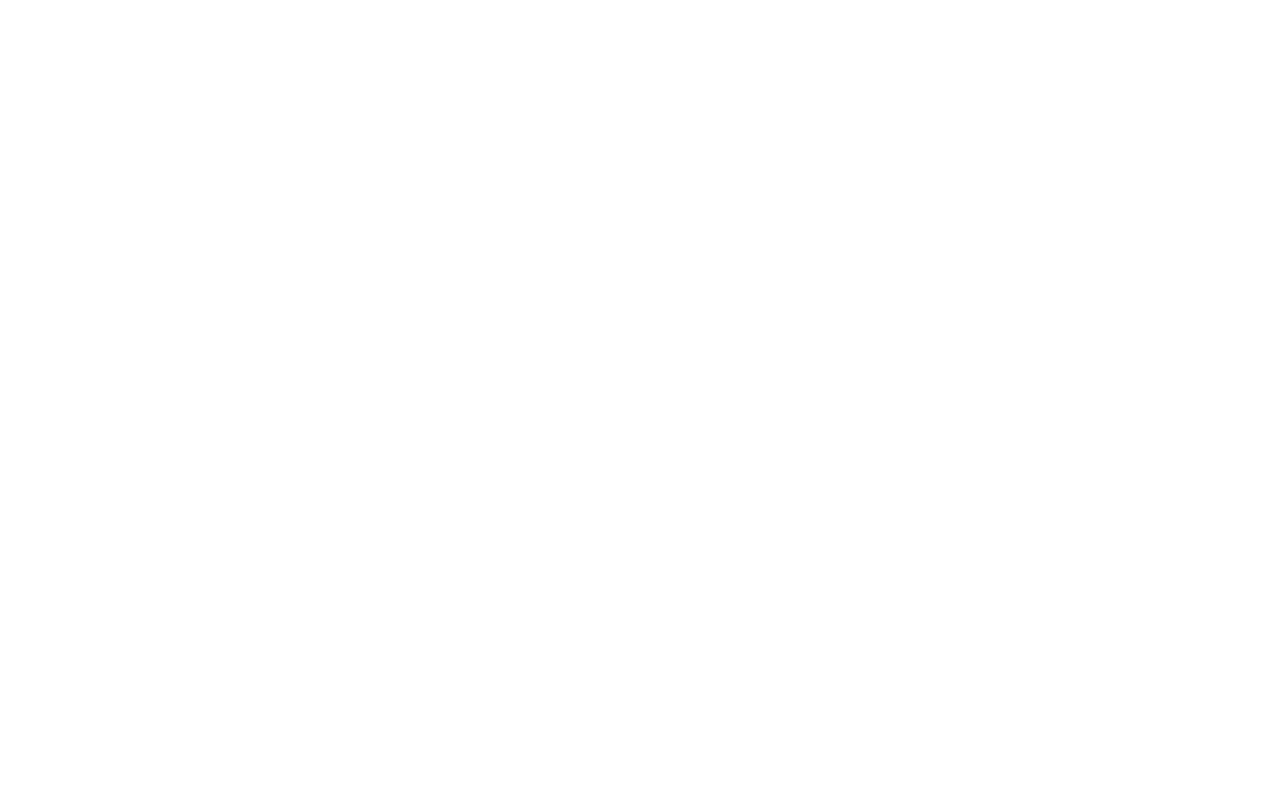
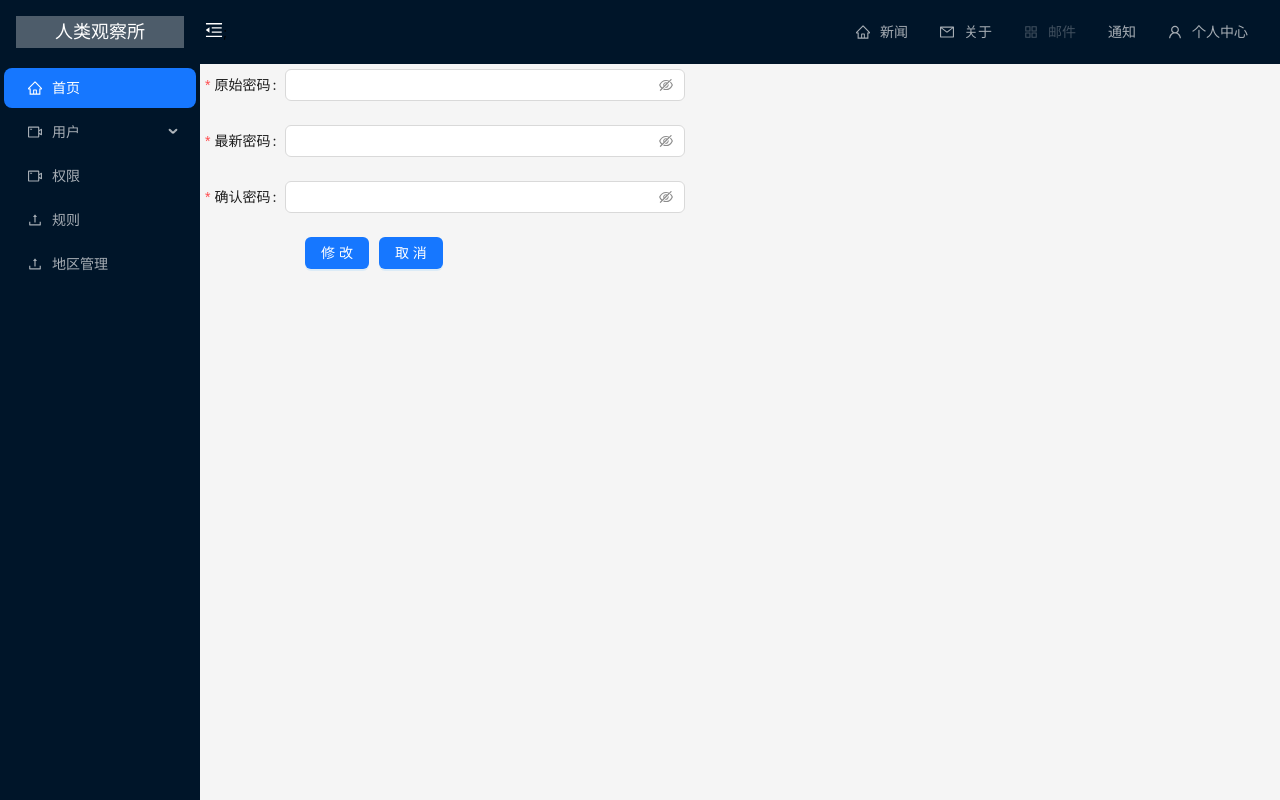
Before and after one commit to dalxy/dy_react_ts_webpack, a React app: page /layout/updatePwd in a window 1280 px wide. Before the commit this address had no page. Built offline with nearby package versions, Linux system fonts and the light colour scheme.

Commit message:
fix: 修改密码

```diff
--- a/src/index.tsx
+++ b/src/index.tsx
@@ -1,10 +1,16 @@
 import React from 'react';
 import ReactDOM from 'react-dom/client';
+import store from '@/redux/index'
+import { Provider } from 'react-redux';
 import App from './router/index'
 import 'antd/dist/reset.css';
 import '@/assets/common.less'
 
-const root = ReactDOM.createRoot(document.getElementById('root') as HTMLElement);
+const root = ReactDOM.createRoot(
+  document.getElementById('root') as HTMLElement
+);
 root.render(
-  <App />
+  <Provider store = { store }>
+    <App />
+  </Provider>
 );
--- a/src/router/index.tsx
+++ b/src/router/index.tsx
@@ -1,10 +1,12 @@
-import React, { Suspense, lazy } from 'react';
+import React, { Suspense, lazy, useEffect } from 'react';
 import { BrowserRouter as Router, Routes, Route } from 'react-router-dom';
 // 导入提供器组件
-import { Provider } from 'react-redux';
+import { useDispatch } from 'react-redux';
+
 // 导入store
-import store from '@/redux/index'
+import { adminSlice } from '@/redux/index'
 import { Redirect } from '@/hook/Redirect';
+import { $GetUser } from "@/utils/api/userManagerApi";
 
 const Register = lazy(() => import('@/views/Register'));
 const Login = lazy(() => import('@/views/Login'));
@@ -16,9 +18,25 @@
 const UserTable = lazy(() => import('@/views/UserTable'));
 const Authority = lazy(() => import('@/views/Authority'));
 const UserInfo = lazy(() => import('@/views/UserInfo'));
+const UpdatePwd = lazy(() => import('@/views/UpdatePwd'));
 
-const App = () => (
-  <Provider store = { store }>
+const App: React.FC = () => {
+  const dispatch = useDispatch()
+  const  { setAdmin } = adminSlice.actions
+  useEffect(()=>{
+    // 判断是否是登录状态
+    console.log(sessionStorage.getItem('userId'));
+    if(sessionStorage.getItem('userId')){
+      // 获取登录账号
+      let userId = sessionStorage.getItem('userId')
+      console.log(userId);
+      $GetUser({userid: userId}).then(res=>{
+        console.log(res);
+        dispatch(setAdmin(res.data.userList[0]))
+      })
+    }
+  },[])
+  return(
       <Router>
         <Suspense fallback={<div>Loading。。。</div>}>
           <Routes>
@@ -32,12 +50,12 @@
               <Route path="authority" element={<Authority />} />
               <Route path="rule" element={<Rule />} />
               <Route path="userInfo" element={<UserInfo />} />
+              <Route path="updatePwd" element={<UpdatePwd />} />
             </Route>
             <Route path="/" element={<Redirect to='/login' replace />} />
           </Routes>
         </Suspense>
       </Router>
-  </Provider>
   );
-
+}
 export default App;
--- a/src/typing/rootState.ts
+++ b/src/typing/rootState.ts
@@ -5,4 +5,5 @@
     photo: string;
     mobile: number;
     authorityId: number;
+    authorityName: string;
 }
--- a/src/utils/api/userManagerApi.ts
+++ b/src/utils/api/userManagerApi.ts
@@ -34,3 +34,9 @@
     const res = await axios.post("/reactAdmin/getUser", params);
     return res;
 };
+
+// 修改密码
+export const $ResetPwd = async (params?: any) => {
+    const res = await axios.post("/reactAdmin/resetPwd", params);
+    return res;
+};
--- a/src/views/Login/index.tsx
+++ b/src/views/Login/index.tsx
@@ -33,8 +33,9 @@
     // console.log(values);
     const res= await $login(values);
     if(res.code === 0){
+      sessionStorage.setItem('userId', values.userId)
       let userInfo = await $GetUser({userid: values.userId})
-      // console.log(userInfo);
+      // 将当前登录账户信息存储到redux
       dispatch(setAdmin(userInfo.data.userList[0]))
       notificate({type: 'success', message: res.message})
       navigate('/layout/home')
--- /dev/null
+++ b/src/views/UpdatePwd/index.tsx
@@ -0,0 +1,97 @@
+import React, {useEffect} from "react";
+import { Button, Form, Input } from "antd";
+import { adminProps } from "@/typing/rootState";
+import { useSelector } from "react-redux";
+import { $ResetPwd } from "@/utils/api/userManagerApi";
+
+const UpdatePwd: React.FC = () => {
+
+    const loginAdmin = useSelector((state: adminProps) => state.adminSlice.admin);    const [form] = Form.useForm()
+    // console.log(loginAdmin);
+    const onFinish = async (values: any) => {
+        console.log(values);
+        const res= await $ResetPwd(values);
+
+        let {data} = res
+        console.log(data);
+        // if(res.code === 0){
+        //   sessionStorage.setItem('userId', values.userId)
+        //   let userInfo = await $GetUser({userid: values.userId})
+        //   // 将当前登录账户信息存储到redux
+        //   dispatch(setAdmin(userInfo.data.userList[0]))
+        //   notificate({type: 'success', message: res.message})
+        //   navigate('/layout/home')
+        // }else{
+        //   notificate({type: 'error', message: res.message})
+        // }
+    };
+    const onClose = () => {
+        clearForm()
+    };
+    const clearForm = () => {
+        form.resetFields();
+    };
+    useEffect(()=>{
+        form.setFieldValue('userId', loginAdmin.userId)
+    },[loginAdmin.userId])
+    return(
+        <>
+            <Form
+                form={form}
+                name="basic"
+                wrapperCol={{ span: 16 }}
+                style={{ maxWidth: 600 }}
+                onFinish={ onFinish }
+                autoComplete="off"
+            >
+                <Form.Item
+                        label="用户编号"
+                        name="userId"
+                        hidden
+                    >
+                        <Input />
+                    </Form.Item>
+                <Form.Item
+                    label="原始密码"
+                    name="oldPwd"
+                    rules={[{ required: true, message: 'Please input your oldPwd!' }]}
+                >
+                    <Input.Password />
+                </Form.Item>
+                <Form.Item
+                    label="最新密码"
+                    name="newPwd"
+                    rules={[{ required: true, message: 'Please input your newPwd!' }]}
+                >
+                    <Input.Password />
+                </Form.Item>
+                <Form.Item
+                    label="确认密码"
+                    name="isPwd"
+                    dependencies={['newPwd']}
+                    rules={[{ required: true, message: 'Please input your isPwd!' },
+                    ({ getFieldValue }) => ({
+                        validator(_, value) {
+                        if (!value || getFieldValue('newPwd') === value) {
+                        return Promise.resolve();
+                        }
+                        return Promise.reject(new Error('The two passwords that you entered do not match!'));
+                        },
+                    }),
+                ]}
+                >
+                    <Input.Password />
+                </Form.Item>
+                <Form.Item wrapperCol={{ offset: 4, span: 16 }}>
+                    <Button type="primary" htmlType="submit">
+                        修改
+                    </Button>
+                    <Button style={{marginLeft: '10px'}} type="primary" htmlType="button" onClick={onClose}>
+                        取消
+                    </Button>
+                </Form.Item>
+            </Form>
+        </>
+    )
+}
+export default UpdatePwd;
--- a/src/views/UserInfo/index.tsx
+++ b/src/views/UserInfo/index.tsx
@@ -1,14 +1,22 @@
 import React from "react";
 import { useSelector } from "react-redux";
-import store from '@/redux'
 import { adminProps } from "@/typing/rootState";
+import { baseURL } from "@/config";
 
 const UserInfo: React.FC = () => {
-    const loginAdmin = useSelector((state: adminProps) => state.adminSlice);
-    console.log(loginAdmin.admin);
+    const loginAdmin = useSelector((state: adminProps) => state.adminSlice.admin);
+    console.log(loginAdmin);
     return(
         <>
-            <div>userinfo</div>
+            <div className="userInfo" style={{display: 'flex'}}>
+                <img src={ baseURL + "headSculpture/" + loginAdmin.photo } style={{width:'200px'}}/>
+                <div className="desc" style={{marginLeft: '10px',fontSize: '20px'}}>
+                    <p>账号：{loginAdmin.userId}</p>
+                    <p>姓名：{loginAdmin.userName}</p>
+                    <p>电话：{loginAdmin.mobile}</p>
+                    <p>角色：{loginAdmin.authorityName}</p>
+                </div>
+            </div>
         </>
     )
 }
```
Also changed, not shown: 1 other file (tests, documents, lock files or other folders). Lines whose indentation alone changed are shown as unchanged.
